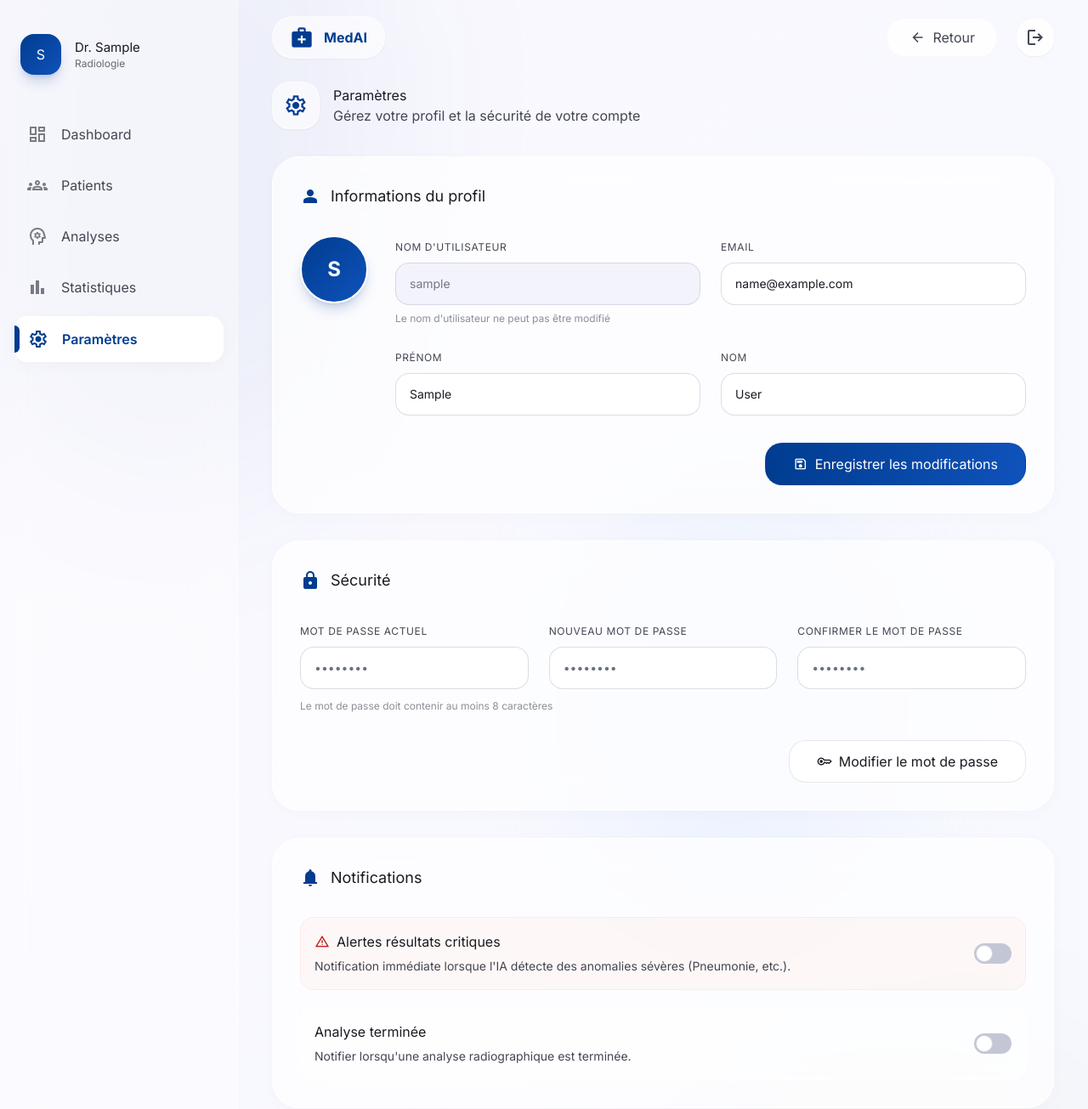
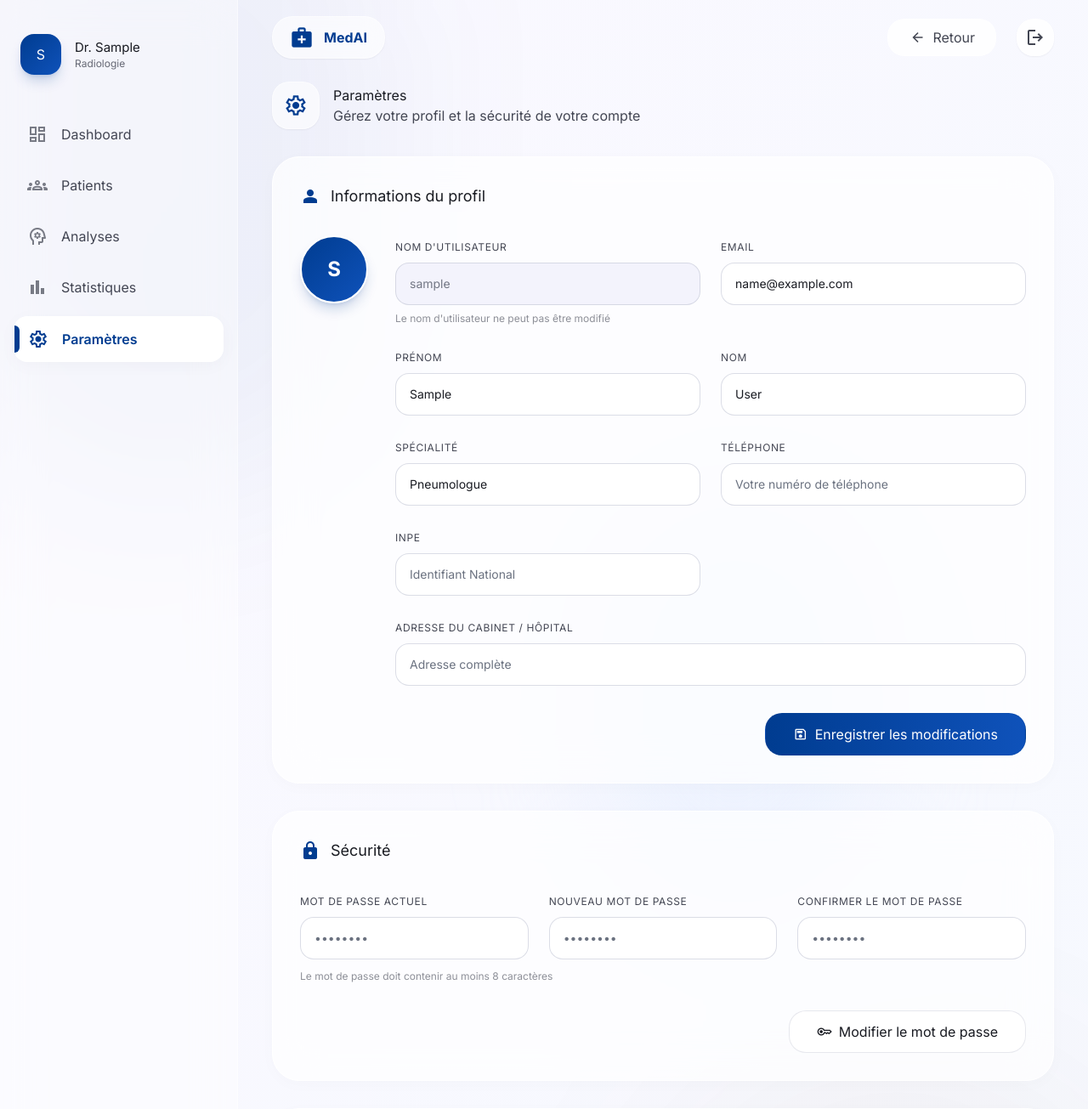
Before and after one commit to adamelmir345/Projet_Pneumonie, a Django app: page /settings/ in a window 1280 px wide. Shown: the top 1305 px of the page at 85% size. Run offline with Django 5.2, Linux system fonts and the light colour scheme; the visitor is signed in with stand-in values (Sample User, id 1); data that the repository does not hold is empty; some libraries are stand-ins or nearby versions.

Commit message:
feat: ajout du modèle MedecinProfile et intégration des infos pro (spécialité, INPE, cabinet) dans les paramètres

```diff
--- a/medical_app/models.py
+++ b/medical_app/models.py
@@ -93,3 +93,27 @@ class Radiographie(models.Model):
 
     def __str__(self):
         return f"Radio de {self.patient.nom} - {self.classe_predite} ({self.pourcentage_confiance}%)"
+from django.contrib.auth.models import User
+from django.db.models.signals import post_save
+from django.dispatch import receiver
+
+class MedecinProfile(models.Model):
+    user = models.OneToOneField(User, on_delete=models.CASCADE, related_name='profile')
+    specialite = models.CharField(max_length=100, default='Pneumologue', blank=True)
+    telephone = models.CharField(max_length=20, blank=True)
+    inpe = models.CharField(max_length=50, blank=True, verbose_name="INPE")
+    adresse_cabinet = models.TextField(blank=True)
+
+    def __str__(self):
+        return f"Profil de {self.user.username}"
+
+@receiver(post_save, sender=User)
+def create_user_profile(sender, instance, created, **kwargs):
+    if created:
+        MedecinProfile.objects.get_or_create(user=instance)
+
+@receiver(post_save, sender=User)
+def save_user_profile(sender, instance, **kwargs):
+    if not hasattr(instance, 'profile'):
+        MedecinProfile.objects.get_or_create(user=instance)
+    instance.profile.save()
--- a/medical_app/templates/medical_app/settings.html
+++ b/medical_app/templates/medical_app/settings.html
@@ -267,6 +267,30 @@
 <label class="font-label-md text-on-surface-variant text-xs uppercase tracking-wider">Nom</label>
 <input type="text" name="last_name" class="settings-input" value="{{ user.last_name }}" placeholder="Votre nom">
 </div>
+
+<!-- Spécialité -->
+<div class="space-y-2">
+<label class="font-label-md text-on-surface-variant text-xs uppercase tracking-wider">Spécialité</label>
+<input type="text" name="specialite" class="settings-input" value="{{ user.profile.specialite }}" placeholder="Ex: Pneumologue">
+</div>
+
+<!-- Téléphone -->
+<div class="space-y-2">
+<label class="font-label-md text-on-surface-variant text-xs uppercase tracking-wider">Téléphone</label>
+<input type="text" name="telephone" class="settings-input" value="{{ user.profile.telephone }}" placeholder="Votre numéro de téléphone">
+</div>
+
+<!-- INPE -->
+<div class="space-y-2">
+<label class="font-label-md text-on-surface-variant text-xs uppercase tracking-wider">INPE</label>
+<input type="text" name="inpe" class="settings-input" value="{{ user.profile.inpe }}" placeholder="Identifiant National">
+</div>
+
+<!-- Adresse Cabinet -->
+<div class="space-y-2 md:col-span-2">
+<label class="font-label-md text-on-surface-variant text-xs uppercase tracking-wider">Adresse du cabinet / hôpital</label>
+<input type="text" name="adresse_cabinet" class="settings-input" value="{{ user.profile.adresse_cabinet }}" placeholder="Adresse complète">
+</div>
 </div>
 </div>
 
--- a/medical_app/views.py
+++ b/medical_app/views.py
@@ -141,6 +141,14 @@ def settings_view(request):
             request.user.last_name = request.POST.get('last_name', '')
             request.user.email = request.POST.get('email', '')
             request.user.save()
+
+            if hasattr(request.user, 'profile'):
+                request.user.profile.specialite = request.POST.get('specialite', '')
+                request.user.profile.telephone = request.POST.get('telephone', '')
+                request.user.profile.inpe = request.POST.get('inpe', '')
+                request.user.profile.adresse_cabinet = request.POST.get('adresse_cabinet', '')
+                request.user.profile.save()
+
             messages.success(request, 'Profil mis à jour avec succès.')
 
         elif action == 'change_password':
```
Also changed, not shown: medical_app/migrations/0007_medecinprofile.py (added).
